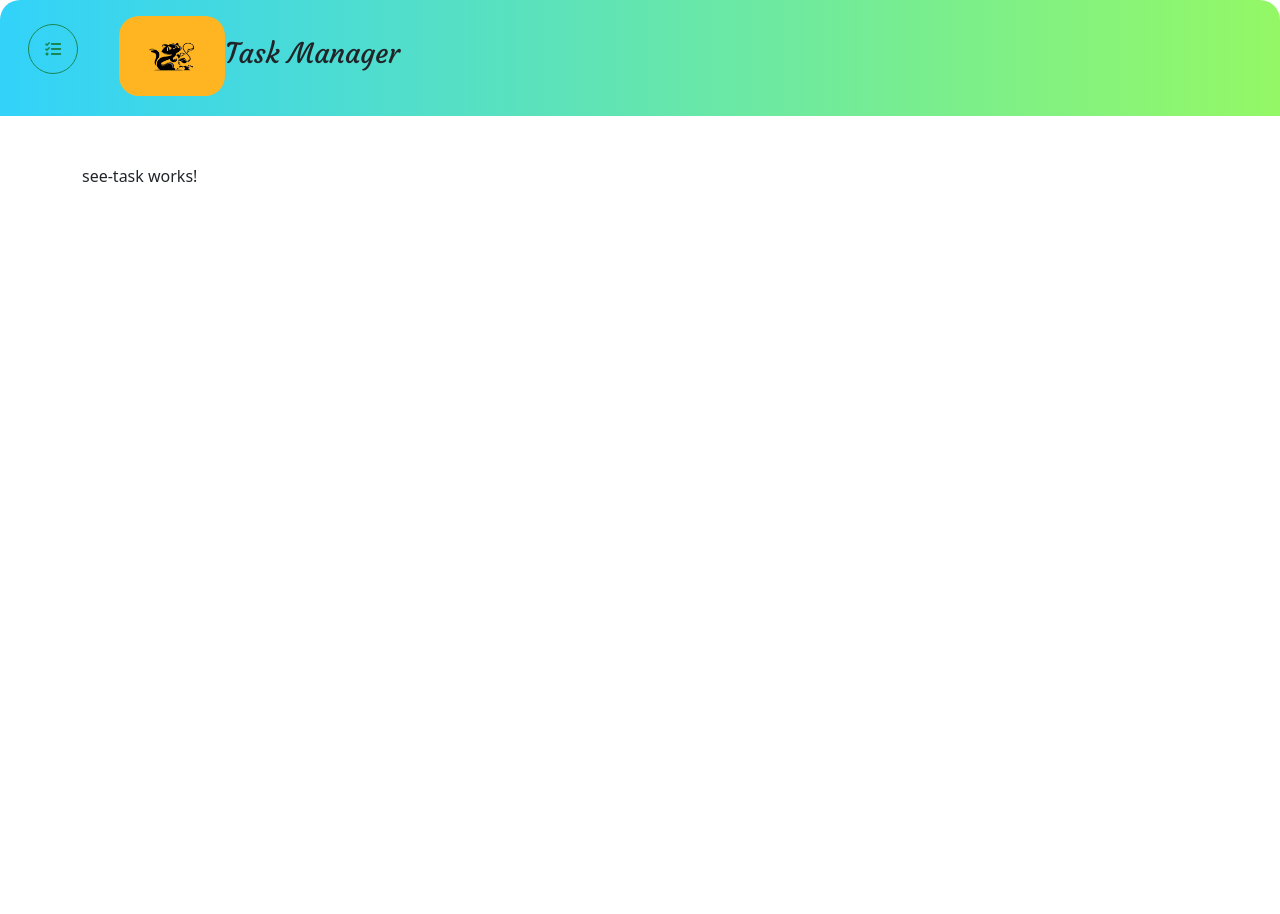
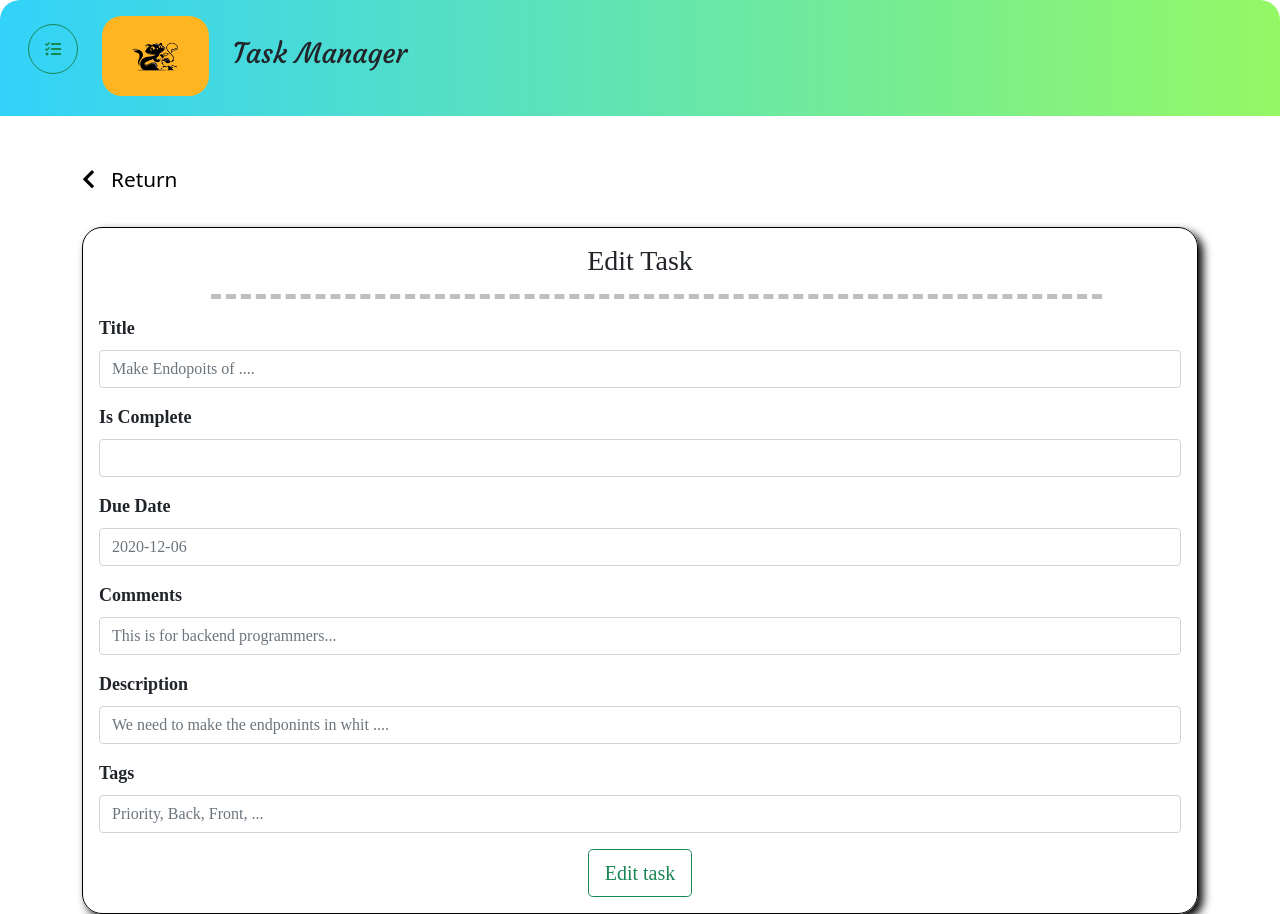
Before and after one commit to jukadios/Task-Manager, an Angular app: page /see/1 in a window 1280 px wide. Before the commit the page ends 800 px from the top, so only its background shows below. Built offline with nearby package versions, Linux system fonts and the light colour scheme; no server answers.

Commit message:
Everything is working well almoost finished, final touch in design

```diff
--- a/src/app/app-routing.module.ts
+++ b/src/app/app-routing.module.ts
@@ -6,7 +6,7 @@ import { SeeTasksComponent } from './pages/see-tasks/see-tasks.component';
 
 const routes: Routes = [
   {path: 'add', component: AddTaskComponent},
-  {path: 'see', component: SeeTasksComponent},
+  {path: 'tasks', component: SeeTasksComponent},
   {path: 'see/:id', component: SeeTaskComponent},
   {path: '**', pathMatch: 'full', redirectTo: 'add'}
 ];
--- a/src/app/models/tasks.ts
+++ b/src/app/models/tasks.ts
@@ -1,8 +1,8 @@
 export interface Tasks {
-    Token: string;
+    id?: number;
+    token: string;
     title: string;
     is_completed: string;
-    // due_date?: Date;
     due_date?: string;
     comments?: string;
     description?: string;
--- a/src/app/pages/add-task/add-task.component.html
+++ b/src/app/pages/add-task/add-task.component.html
@@ -35,7 +35,9 @@
         <input type="text" class="form-control" name="tags" [(ngModel)]="task.tags" placeholder="Priority, Back, Front, ...">
     </div>
 
-    <button type="button" class="btn btn-primary" (click)="val()">Add Task</button>
+    <div class="d-grid justify-content-center">
+      <button type="button" class="btn btn-outline-success btn-lg" (click)="val()">Add Task</button>
+    </div>
 
   </form>
 
--- a/src/app/pages/see-task/see-task.component.css
+++ b/src/app/pages/see-task/see-task.component.css
@@ -0,0 +1,31 @@
+select{
+    width: 100%;
+}
+
+.form-style{
+    border: 1px solid black;
+    font-family: 'Baloo2';
+    font-weight: 600;
+    font-size: large;
+    box-shadow: 5px 5px 10px black;
+    border-radius: 20px;
+}
+
+hr{
+    width: 80%;
+    border-top: 5px dashed rgb(0, 0, 0, 1);
+    color: transparent;
+    margin-left: 8rem;
+    margin-top: 0;
+    margin-bottom: 0;
+}
+
+a{
+    font-size: 1.3rem;
+    text-decoration: none;
+    color: black;
+}
+
+a:hover{
+    color: blue;
+}
--- a/src/app/pages/see-task/see-task.component.html
+++ b/src/app/pages/see-task/see-task.component.html
@@ -1 +1,50 @@
-<p>see-task works!</p>
+<div class="mb-3 d-flex animate__animated animate__fadeInLeft">
+    <a [routerLink]="['/tasks']"><p><i class="fas fa-chevron-left me-3"></i>Return</p></a>
+</div>
+
+<div class="form-style animate__animated animate__fadeInUp" ngForm>
+
+    <h3 class="my-3 text-center ">Edit Task</h3>
+    <hr>
+    <form class="p-3">
+
+      <div class="form-group mb-3">
+        <label class="form-label">Title</label>
+        <input type="text" class="form-control" name="titulo" [(ngModel)]="task.title" placeholder="Make Endopoits of ...." required>
+      </div>
+
+      <div class="form-group mb-3">
+        <label class="form-label">Is Complete</label>
+        <select class="form-control" name="is_completed" [(ngModel)]="task.is_completed" required>
+          <option>0</option>
+          <option>1</option>
+        </select>
+      </div>
+
+      <div class="form-group mb-3">
+          <label class="form-label">Due Date</label>
+          <input type="text" class="form-control" name="due_date" [(ngModel)]="this.task.due_date" placeholder="2020-12-06" required>
+      </div>
+
+      <div class="form-group mb-3">
+          <label class="form-label">Comments</label>
+          <input type="text" class="form-control" name="comments" [(ngModel)]="task.comments" placeholder="This is for backend programmers...">
+      </div>
+
+      <div class="form-group mb-3">
+          <label class="form-label">Description</label>
+          <input type="text" class="form-control" name="description" [(ngModel)]="task.description" placeholder="We need to make the endponints in whit ....">
+      </div>
+
+      <div class="form-group mb-3">
+          <label class="form-label">Tags</label>
+          <input type="text" class="form-control" name="tags" [(ngModel)]="task.tags" placeholder="Priority, Back, Front, ...">
+      </div>
+
+      <div class="d-grid justify-content-center">
+          <button type="button" class="btn btn-outline-success btn-lg" (click)="edit()">Edit task</button>
+      </div>
+
+    </form>
+
+  </div>
--- a/src/app/pages/see-task/see-task.component.ts
+++ b/src/app/pages/see-task/see-task.component.ts
@@ -1,4 +1,9 @@
 import { Component, OnInit } from '@angular/core';
+import { TasksService } from '../../services/tasks.service';
+import { Tasks } from '../../models/tasks';
+import { ActivatedRoute } from '@angular/router';
+import { connectableObservableDescriptor } from 'rxjs/internal/observable/ConnectableObservable';
+import Swal from 'sweetalert2';
 
 @Component({
   selector: 'app-see-task',
@@ -7,9 +12,70 @@ import { Component, OnInit } from '@angular/core';
 })
 export class SeeTaskComponent implements OnInit {
 
-  constructor() { }
+  split: string[];
+
+  task: Tasks = {
+    id: 0,
+    title: '',
+    is_completed: '',
+    due_date: '',
+    comments: '',
+    description:'',
+    tags:'',
+    token: this.serv.token,
+  };
+
+  constructor(private serv: TasksService, private actRoute: ActivatedRoute) {
+    this.actRoute.params.subscribe(res => this.task.id = res.id);
+    this.getTask();
+  }
 
   ngOnInit(): void {
   }
 
+  date(){
+    this.split = this.task.due_date.split(" ", 1);
+    this.task.due_date = this.split[0];
+  }
+
+  edit() {
+    console.log(this.task);
+    this.serv.putTask(this.task.id, this.task).subscribe(res => {
+      console.log(res);
+      Swal.fire({
+        title: `Task '${this.task.title}' was updated successfully`,
+        icon: 'success',
+        showConfirmButton: false,
+        showClass: {
+          popup: 'animate__animated animate__fadeInDown'
+        },
+        hideClass: {
+          popup: 'animate__animated animate__fadeOutUp'
+        },
+        timer: 3000
+      });
+    },
+    err => {
+      console.log(err);
+      Swal.fire({
+        title: `Something went wrong ${err}`,
+        icon: 'error',
+        showConfirmButton: false,
+        showClass: {
+          popup: 'animate__animated animate__fadeInDown'
+        },
+        hideClass: {
+          popup: 'animate__animated animate__fadeOutUp'
+        },
+        timer: 3000
+      });
+    });
+  }
+
+  getTask() {
+    this.serv.getTask(this.task.id).subscribe(res => {
+      this.task = res[0];
+      this.date();
+    });
+  }
 }
--- a/src/app/pages/see-tasks/see-tasks.component.html
+++ b/src/app/pages/see-tasks/see-tasks.component.html
@@ -4,19 +4,25 @@
         <th scope="col">Title</th>
         <th scope="col">Is Done</th>
         <th scope="col">Date</th>
-        <th scope="col">Comments</th>
-        <th scope="col">Description</th>
-        <th scope="col">Tags</th>
+        <th scope="col">Edit</th>
+        <th scope="col">Delete</th>
     </thead>
     <tbody>
-        <tr *ngFor="let item of tasks"  class="animate__animated animate__backInUp">
-            <th scope="row">1</th>
-            <td>Mark</td>
-            <td>Otto</td>
-            <td>@mdo</td>
-            <td>Mark</td>
-            <td>Otto</td>
-            <td>@mdo</td>
+        <tr *ngFor="let task of tasks"  class="animate__animated animate__backInUp">
+            <th scope="row">{{task.id}}</th>
+            <td>{{task.title}}</td>
+            <td>{{task.is_completed}}</td>
+            <td>{{task.due_date}}</td>
+            <td class="p-0">
+                <button class="btn btn-outline-success" (click)="viewTask(task.id)" >
+                    <i class="far fa-edit"></i>
+                </button>
+            </td>
+            <td class="p-0">
+                <button class="btn btn-outline-danger" (click)="delTask(task)" >
+                    <i class="fas fa-eraser"></i>
+                </button>
+            </td>
         </tr>
     </tbody>
   </table>
--- a/src/app/pages/see-tasks/see-tasks.component.ts
+++ b/src/app/pages/see-tasks/see-tasks.component.ts
@@ -1,5 +1,7 @@
 import { Component, OnInit } from '@angular/core';
+import { Router } from '@angular/router';
 import { TasksService } from 'src/app/services/tasks.service';
+import Swal from 'sweetalert2';
 import { Tasks } from '../../models/tasks';
 
 @Component({
@@ -11,11 +13,65 @@ export class SeeTasksComponent implements OnInit {
 
   tasks: Tasks[] = [];
 
-  constructor(private serv: TasksService) {
-    this.serv.getTasks().subscribe(res => console.log(res));
+  constructor(private serv: TasksService, private router: Router) {
+    this.getTasks();
    }
 
   ngOnInit(): void {
   }
 
+  getTasks(){
+    this.serv.getTasks().subscribe(res => {
+      this.tasks = res;
+    });
+  }
+
+  viewTask(id: number) {
+    this.router.navigate(['/see', id]);
+  }
+
+  delTask(task: Tasks){
+    Swal.fire({
+      title: 'Are you sure you want to delete the task:',
+      text: `${task.title}`,
+      icon: 'warning',
+      showClass: {
+        popup: 'animate__animated animate__fadeInDown'
+      },
+      hideClass: {
+        popup: 'animate__animated animate__fadeOutUp'
+      },
+      showConfirmButton: true,
+      showCancelButton: true,
+      confirmButtonText: 'Delete Task',
+      cancelButtonText: `Don't Delete Task`
+    }).then(result => {
+      if (result.isConfirmed) {
+          this.serv.delTask(task.id).subscribe(res => {
+            console.log(res);
+            Swal.fire(
+              `The task ${task.title} was deleted successfully`,
+              '',
+              'success'
+            )
+            this.getTasks();
+          },
+          err => {
+            console.log("Error", err);
+            Swal.fire(
+              `Something went wrong`,
+              '',
+              'error'
+            )
+          });
+        }else{
+          Swal.fire(
+            `The task ${task.title} wasn't deleted`,
+            '',
+            'success'
+          )
+        }
+      });
+    };
+
 }
--- a/src/app/services/tasks.service.ts
+++ b/src/app/services/tasks.service.ts
@@ -20,7 +20,16 @@ export class TasksService {
       'Authorization': `Bearer ${this.token}`
     });
 
-    return this.http.post(`${this.apiUrl}/tasks`, task, {headers: head});
+    const par: HttpParams = new HttpParams()
+      .set('title', task.title)
+      .set('is_completed', task.is_completed)
+      .set('due_date', task.due_date)
+      .set('comments', task.comments)
+      .set('description', task.description)
+      .set('tags', task.tags)
+      .set('token', task.token);
+
+    return this.http.post(`${this.apiUrl}/tasks`, par, {headers: head});
   }
 
   getTasks(): Observable<any> {
@@ -29,30 +38,42 @@ export class TasksService {
       'Authorization': `Bearer ${this.token}`
     });
 
-    return this.http.get(`${this.apiUrl}/tasks`, {headers: head});
+    return this.http.get(`${this.apiUrl}/tasks?token=${this.token}`, {headers: head});
   }
 
   getTask(id: number): Observable<any> {
     const head: HttpHeaders = new HttpHeaders({
+      'Content-Type': 'application/x-www-form-urlencoded',
       'Authorization': `Bearer ${this.token}`
     });
 
-    return this.http.get(`${this.apiUrl}/tasks/${id}`, {headers: head});
+    return this.http.get(`${this.apiUrl}/tasks/${id}?token=${this.token}`, {headers: head});
   }
 
   putTask(id: number, task:Tasks): Observable<any> {
     const head: HttpHeaders = new HttpHeaders({
+      'Content-Type': 'application/x-www-form-urlencoded',
       'Authorization': `Bearer ${this.token}`
     });
 
-    return this.http.put(`${this.apiUrl}/tasks/${id}`, task, {headers: head});
+    const par: HttpParams = new HttpParams()
+      .set('title', task.title)
+      .set('is_completed', task.is_completed)
+      .set('due_date', task.due_date)
+      .set('comments', task.comments)
+      .set('description', task.description)
+      .set('tags', task.tags)
+      .set('token', task.token);
+
+    return this.http.put(`${this.apiUrl}/tasks/${id}`, par, {headers: head});
   }
 
   delTask(id: number): Observable<any> {
     const head: HttpHeaders = new HttpHeaders({
+      'Content-Type': 'application/x-www-form-urlencoded',
       'Authorization': `Bearer ${this.token}`
     });
 
-    return this.http.delete(`${this.apiUrl}/tasks//${id}?Token=${this.token}`, {headers: head});
+    return this.http.delete(`${this.apiUrl}/tasks/${id}?token=${this.token}` ,{headers: head});
   }
 }
```
Also changed, not shown: src/app/components/navbar/navbar.component.html (+4 -4 lines), src/app/pages/add-task/add-task.component.ts (+19 -5 lines).
